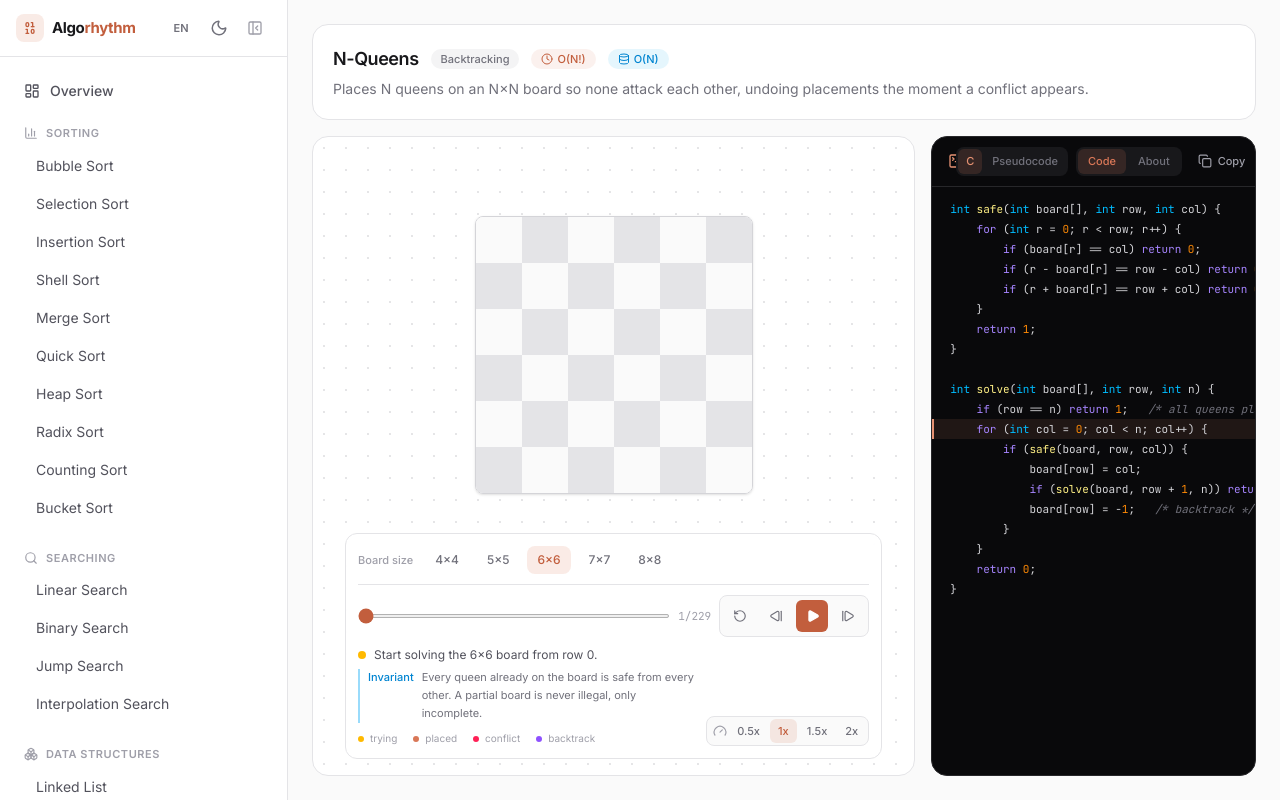
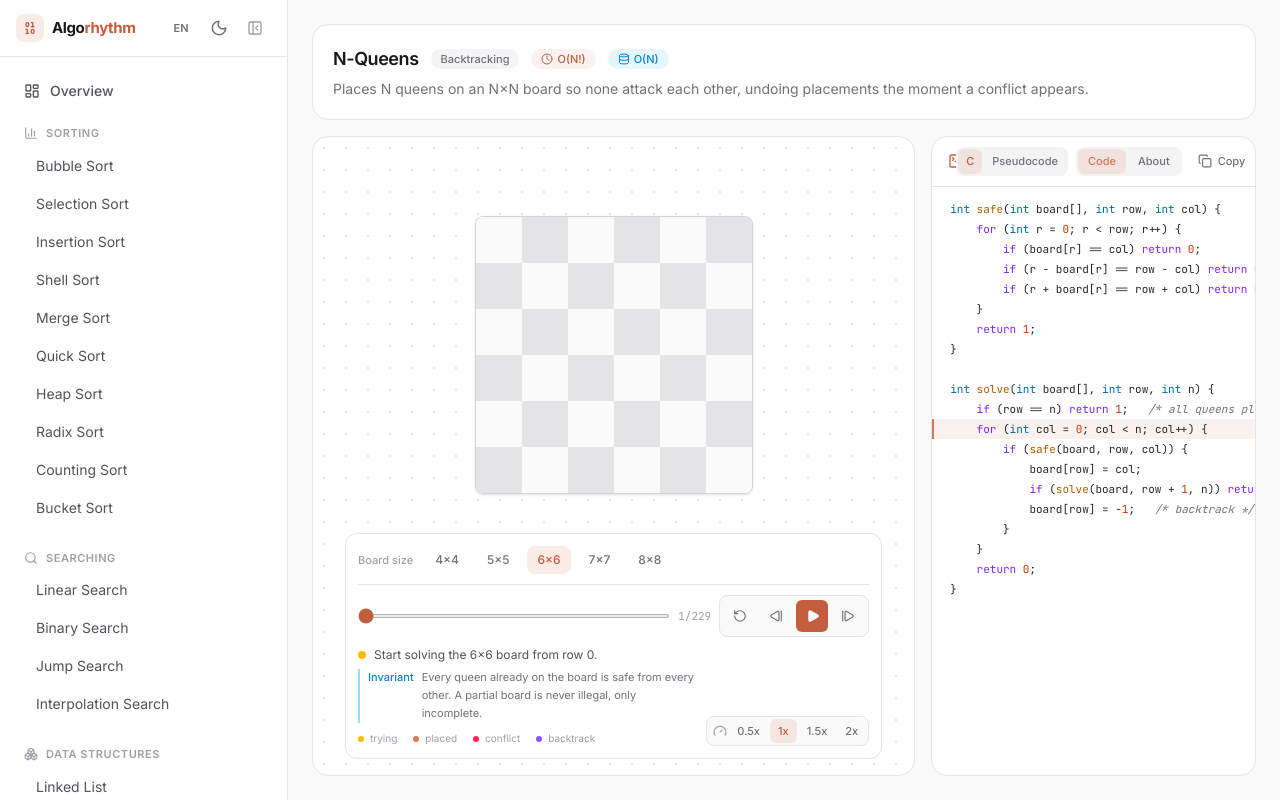
Before and after one commit to batuhanmeral/dsa-visualizer, a Next.js app: page /backtracking/n-queens in a window 1280 px wide. Built offline with nearby package versions, Linux system fonts and the light colour scheme.

Commit message:
style: theme code viewer panel for light mode

```diff
--- a/components/code-view.tsx
+++ b/components/code-view.tsx
@@ -12,14 +12,14 @@ import { tokenize, type CodeLang, type TokenType } from "@/lib/highlight";
  */
 const TOKEN_CLASS: Record<TokenType, string> = {
   comment: "text-zinc-500 italic",
-  preprocessor: "text-rose-400",
-  keyword: "text-violet-400",
-  type: "text-sky-400",
-  constant: "text-orange-400",
-  string: "text-amber-300",
-  number: "text-orange-400",
-  function: "text-yellow-200",
-  plain: "text-zinc-300",
+  preprocessor: "text-rose-600 dark:text-rose-400",
+  keyword: "text-violet-600 dark:text-violet-400",
+  type: "text-sky-700 dark:text-sky-400",
+  constant: "text-orange-700 dark:text-orange-400",
+  string: "text-amber-700 dark:text-amber-300",
+  number: "text-orange-700 dark:text-orange-400",
+  function: "text-yellow-700 dark:text-yellow-200",
+  plain: "text-zinc-800 dark:text-zinc-300",
 };
 
 export default function CodeView({
@@ -40,7 +40,7 @@ export default function CodeView({
           key={i}
           className={`flex px-4 transition-colors ${
             i === activeLine
-              ? "border-l-2 border-claude-400 bg-claude-400/10"
+              ? "border-l-2 border-claude-500 bg-claude-500/10 dark:border-claude-400 dark:bg-claude-400/10"
               : "border-l-2 border-transparent"
           }`}
         >
--- a/components/workspace.tsx
+++ b/components/workspace.tsx
@@ -1058,19 +1058,13 @@ export default function Workspace({ category, algorithm }: WorkspaceProps) {
           aria-label="Code viewer"
           className={`flex min-h-85 flex-col overflow-hidden rounded-2xl border lg:min-h-0 ${
             showCode
-              ? "border-zinc-800 bg-zinc-950"
+              ? "border-zinc-200 bg-white dark:border-zinc-800 dark:bg-zinc-950"
               : "border-zinc-200 bg-white dark:border-zinc-800 dark:bg-zinc-900/60"
           }`}
         >
-          <div
-            className={`flex items-center justify-between gap-2 border-b px-4 py-2.5 ${
-              showCode
-                ? "border-zinc-800"
-                : "border-zinc-200 dark:border-zinc-800"
-            }`}
-          >
-            <span className="flex min-w-0 items-center gap-2 text-xs font-medium text-zinc-400">
-              <TerminalSquare className="size-4 shrink-0 text-claude-400" />
+          <div className="flex items-center justify-between gap-2 border-b border-zinc-200 px-4 py-2.5 dark:border-zinc-800">
+            <span className="flex min-w-0 items-center gap-2 text-xs font-medium text-zinc-500 dark:text-zinc-400">
+              <TerminalSquare className="size-4 shrink-0 text-claude-600 dark:text-claude-400" />
               <span className="truncate">
                 {algorithm.slug}
                 {codeLang === "pseudo" ? ".pseudo" : ".c"}
@@ -1078,7 +1072,7 @@ export default function Workspace({ category, algorithm }: WorkspaceProps) {
             </span>
             <div className="flex shrink-0 items-center gap-2">
               {showCode && (
-                <div className="flex items-center gap-0.5 rounded-lg bg-zinc-900 p-0.5">
+                <div className="flex items-center gap-0.5 rounded-lg bg-zinc-100 p-0.5 dark:bg-zinc-900">
                   {(["c", "pseudo"] as const).map((lang) => (
                     <button
                       key={lang}
@@ -1087,8 +1081,8 @@ export default function Workspace({ category, algorithm }: WorkspaceProps) {
                       aria-pressed={codeLang === lang}
                       className={`rounded-md px-2 py-1 text-[11px] font-medium transition-colors ${
                         codeLang === lang
-                          ? "bg-claude-500/15 text-claude-400"
-                          : "text-zinc-500 hover:text-zinc-200"
+                          ? "bg-claude-500/15 text-claude-600 dark:text-claude-400"
+                          : "text-zinc-500 hover:text-zinc-900 dark:hover:text-zinc-200"
                       }`}
                     >
                       {t(lang === "c" ? "ws.lang.c" : "ws.lang.pseudo")}
@@ -1099,7 +1093,7 @@ export default function Workspace({ category, algorithm }: WorkspaceProps) {
               {panelTabs.length > 1 && (
                 <div
                   className={`flex items-center gap-0.5 rounded-lg p-0.5 ${
-                    showCode ? "bg-zinc-900" : "bg-zinc-100 dark:bg-zinc-950"
+                    showCode ? "bg-zinc-100 dark:bg-zinc-900" : "bg-zinc-100 dark:bg-zinc-950"
                   }`}
                 >
                   {panelTabs.map((tab) => (
@@ -1110,9 +1104,7 @@ export default function Workspace({ category, algorithm }: WorkspaceProps) {
                       className={`rounded-md px-2.5 py-1 text-[11px] font-medium transition-colors ${
                         activeTab === tab
                           ? "bg-claude-500/15 text-claude-500 dark:text-claude-400"
-                          : showCode
-                            ? "text-zinc-500 hover:text-zinc-200"
-                            : "text-zinc-500 hover:text-zinc-900 dark:hover:text-zinc-100"
+                          : "text-zinc-500 hover:text-zinc-900 dark:hover:text-zinc-100"
                       }`}
                     >
                       {t(
@@ -1133,8 +1125,8 @@ export default function Workspace({ category, algorithm }: WorkspaceProps) {
                   title={t("ws.copy")}
                   className={`flex items-center gap-1.5 rounded-md px-2 py-1 text-[11px] font-medium transition-colors ${
                     codeCopied
-                      ? "text-claude-400"
-                      : "text-zinc-400 hover:bg-zinc-800 hover:text-zinc-100"
+                      ? "text-claude-600 dark:text-claude-400"
+                      : "text-zinc-500 hover:bg-zinc-100 hover:text-zinc-900 dark:text-zinc-400 dark:hover:bg-zinc-800 dark:hover:text-zinc-100"
                   }`}
                 >
                   {codeCopied ? (
```
